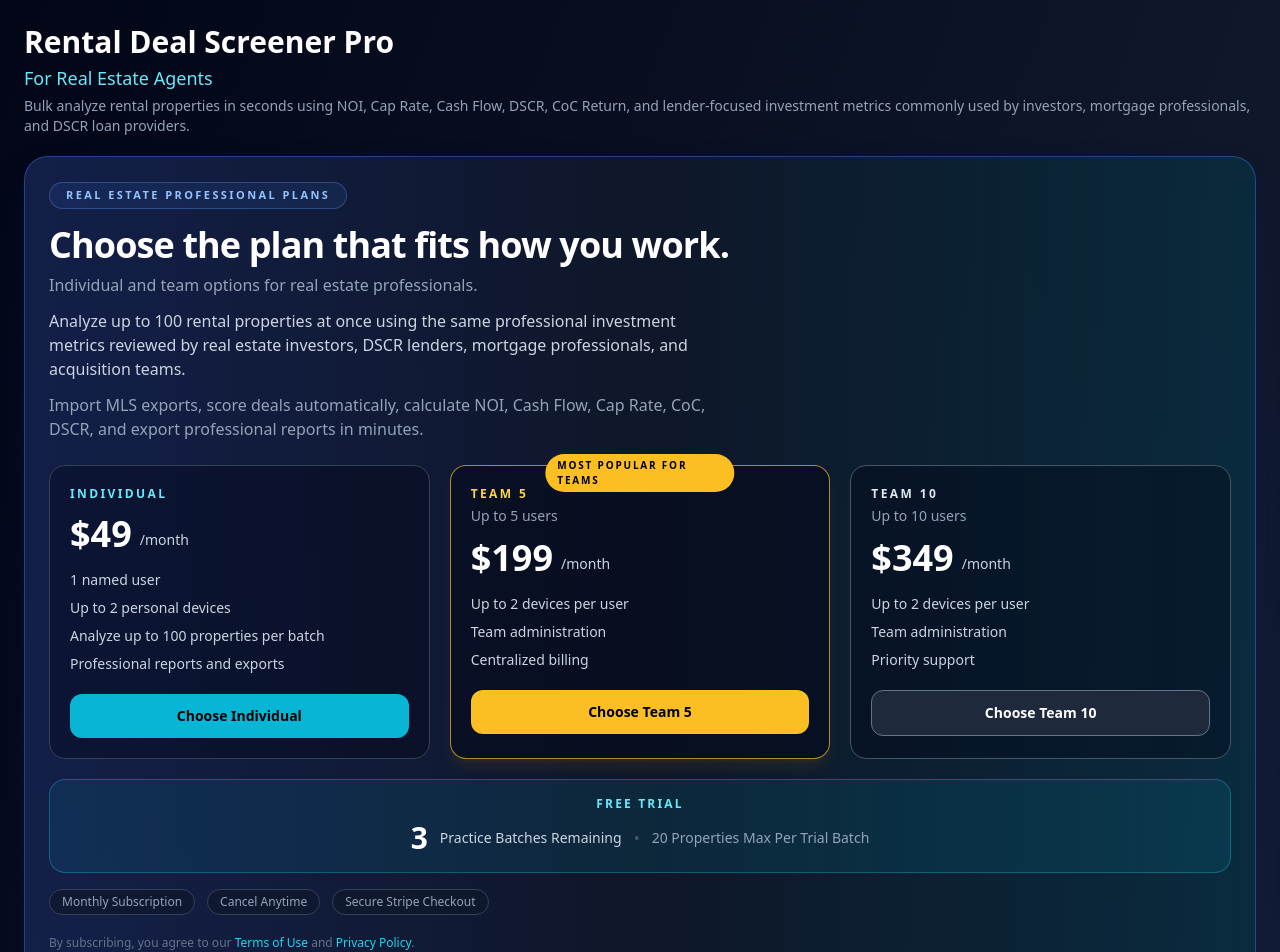
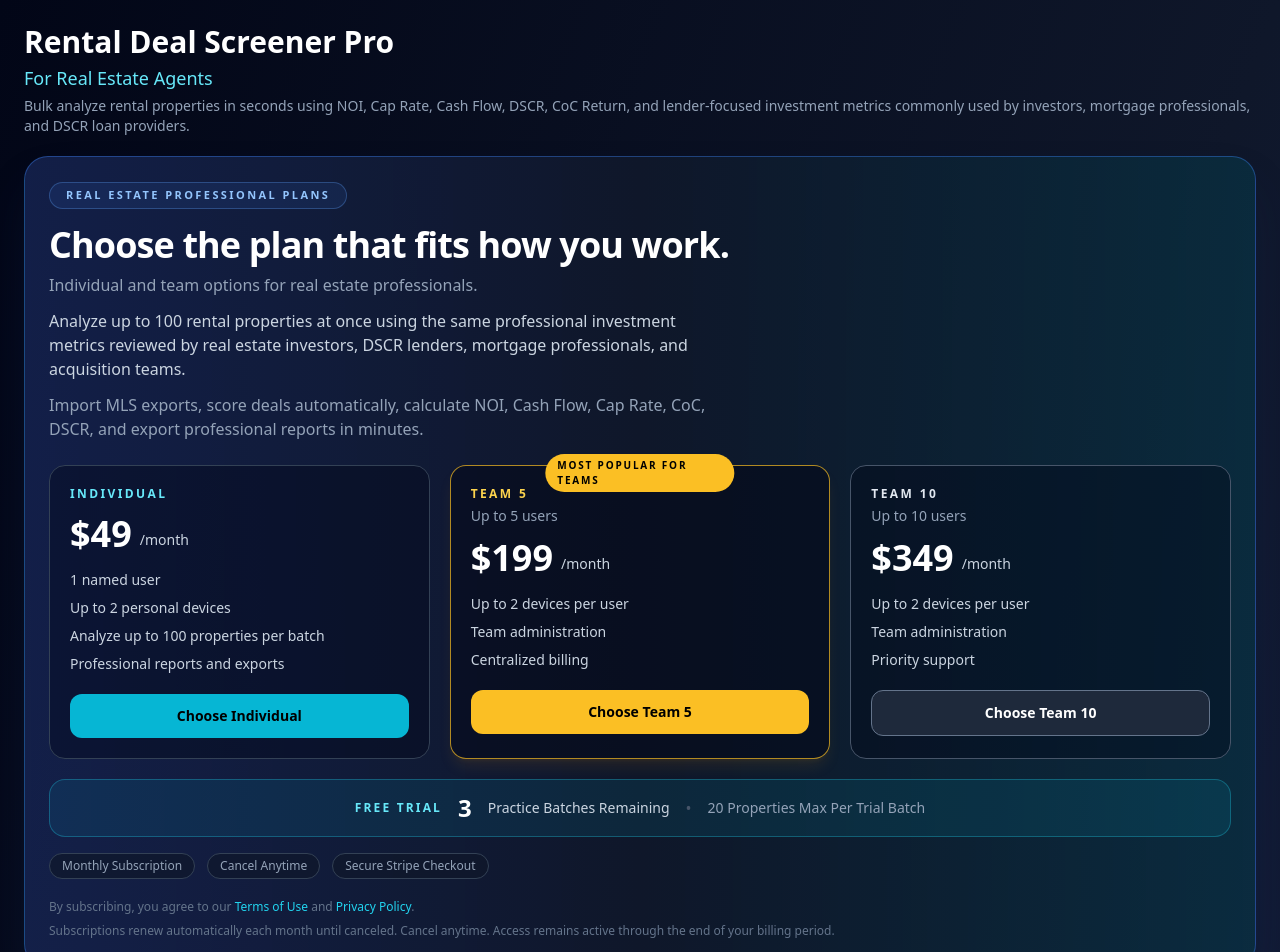
Before and after one commit to adrianr71/deal-analyzer, a React (Vite) app: page /agents in a window 1280 px wide. Shown: the top 952 px of the page. Built offline with nearby package versions, Linux system fonts and the light colour scheme.

Commit message:
Refine pricing layout
Move free trial below pricing cards and clean up plan layout.

```diff
--- a/src/pages/AgentV2.jsx
+++ b/src/pages/AgentV2.jsx
@@ -587,25 +587,29 @@ function handlePrintSummary() {
 )}
 
 {!isPaid && (
-  <div className="mt-5 w-full rounded-2xl border border-cyan-400/30 bg-cyan-500/10 px-6 py-4 text-center">
+  <div className="mt-5 w-full rounded-2xl border border-cyan-400/30 bg-cyan-500/10 px-4 py-3">
+    <div className="flex flex-col items-center justify-center gap-2 text-center sm:flex-row sm:gap-4">
+
       <div className="text-xs font-semibold uppercase tracking-[0.18em] text-cyan-300">
         Free Trial
       </div>
 
-    <div className="mt-2 flex flex-wrap items-center justify-center gap-x-3 gap-y-1">
-      <span className="text-3xl font-bold text-white">
+      <div className="text-2xl font-bold text-white">
         {remainingTrials}
-      </span>
+      </div>
 
-      <span className="text-sm font-medium text-slate-300">
+      <div className="text-sm font-medium text-slate-300">
         Practice Batches Remaining
-      </span>
+      </div>
 
-      <span className="hidden text-slate-600 sm:inline">•</span>
+      <div className="hidden text-slate-600 sm:block">
+        •
+      </div>
 
-      <span className="text-sm text-slate-400">
+      <div className="text-sm text-slate-400">
         20 Properties Max Per Trial Batch
-      </span>
+      </div>
+
     </div>
   </div>
 )}
@@ -643,9 +647,6 @@ function handlePrintSummary() {
   </>
 )}
            </div>
-
-
-
              </div>
             </div>
           </header>
```
Lines whose indentation alone changed are shown as unchanged.
